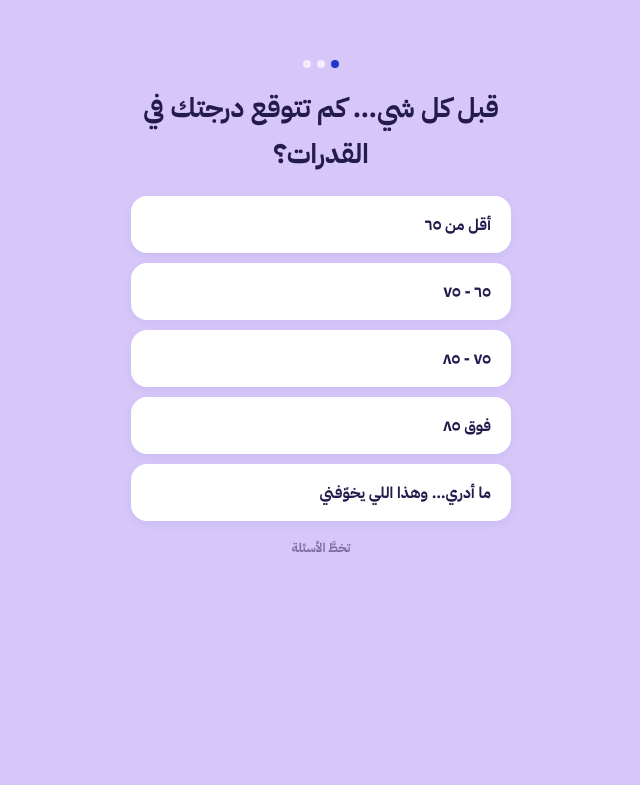
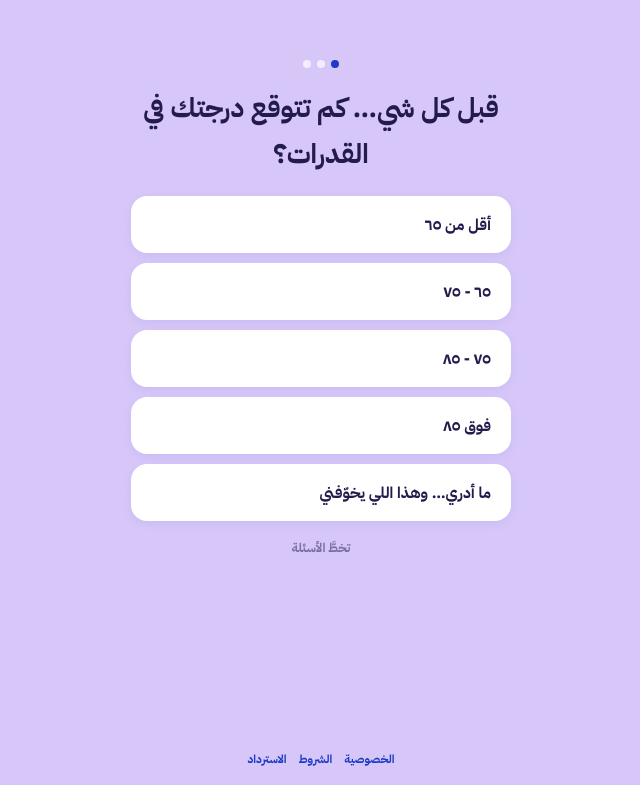
Before and after one commit to ahmadalref8-bot/phoslearn, a React (Vite) app: page / in a window 1280 px wide. Shown: the part 115-900 px from the top of the page, without its empty margins (319-959 px from the left). Built offline with nearby package versions, Linux system fonts and the light colour scheme; no server answers.

Commit message:
Expose legal links on welcome and profile

```diff
--- a/src/App.jsx
+++ b/src/App.jsx
@@ -1812,6 +1812,13 @@ export default function PhosApp() {
             </button>
           </div>
         )}
+        {!user && (
+          <nav aria-label="السياسات والشروط" style={{ position: "absolute", bottom: 17, left: 18, right: 18, display: "flex", justifyContent: "center", gap: 12, direction: "rtl", fontSize: 11.5, fontWeight: 700 }}>
+            <a href="/privacy" style={{ color: C.cobalt, textDecoration: "none" }}>الخصوصية</a>
+            <a href="/terms" style={{ color: C.cobalt, textDecoration: "none" }}>الشروط</a>
+            <a href="/refund-policy" style={{ color: C.cobalt, textDecoration: "none" }}>الاسترداد</a>
+          </nav>
+        )}
       </div>
     );
   }
@@ -2373,6 +2380,7 @@ export default function PhosApp() {
               <div style={{ background: "rgba(255,255,255,0.5)", borderRadius: 13, padding: "10px 12px", fontSize: 11.5, opacity: 0.7, marginTop: 9, lineHeight: 1.7, textAlign: "center" }}>تقدر توقف التجديد في أي وقت، ويستمر وصولك حتى نهاية المدة المدفوعة.</div>
             </section>
 
+          <VisitorFooter />
           </div>
         )}
       </div>
```
